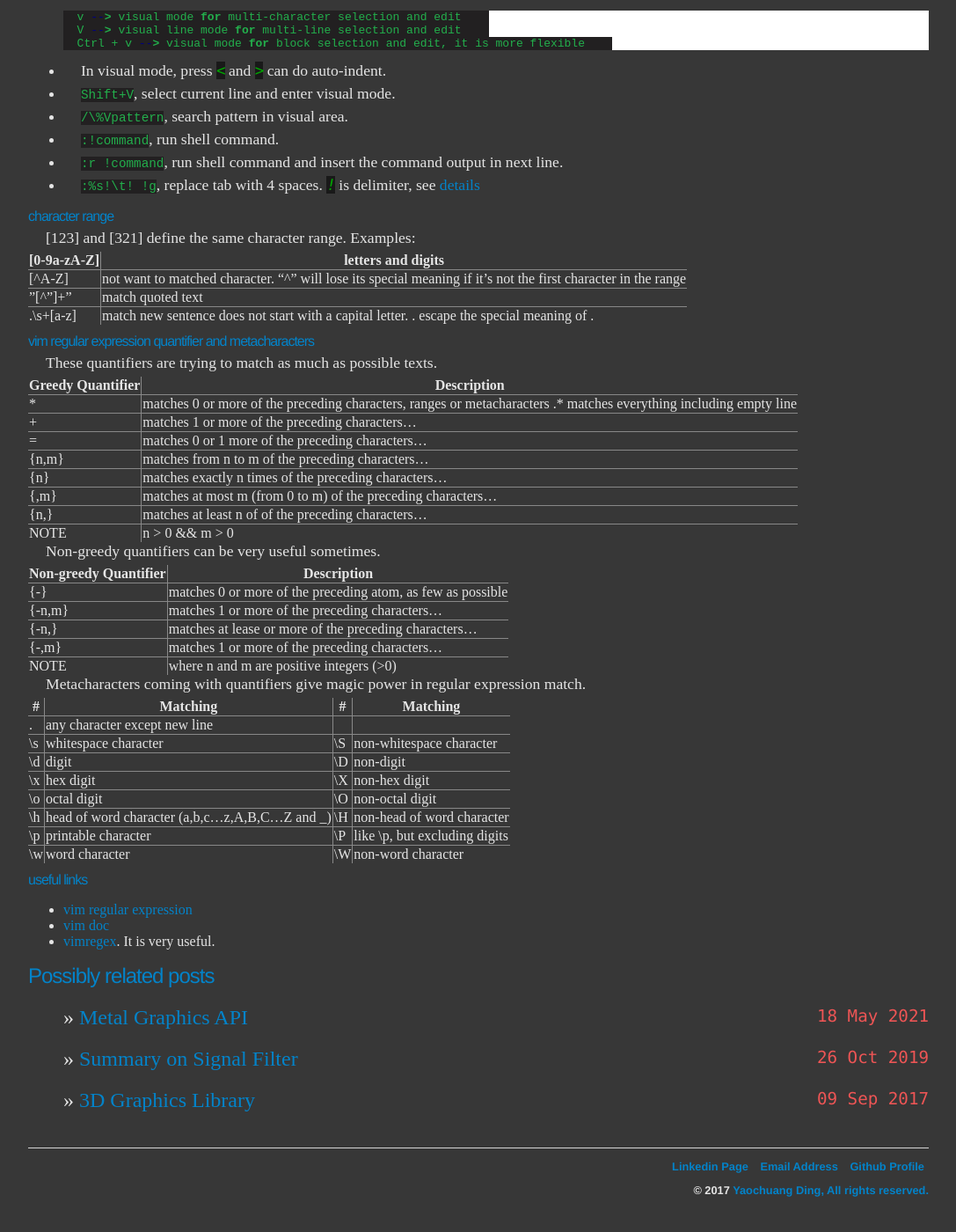
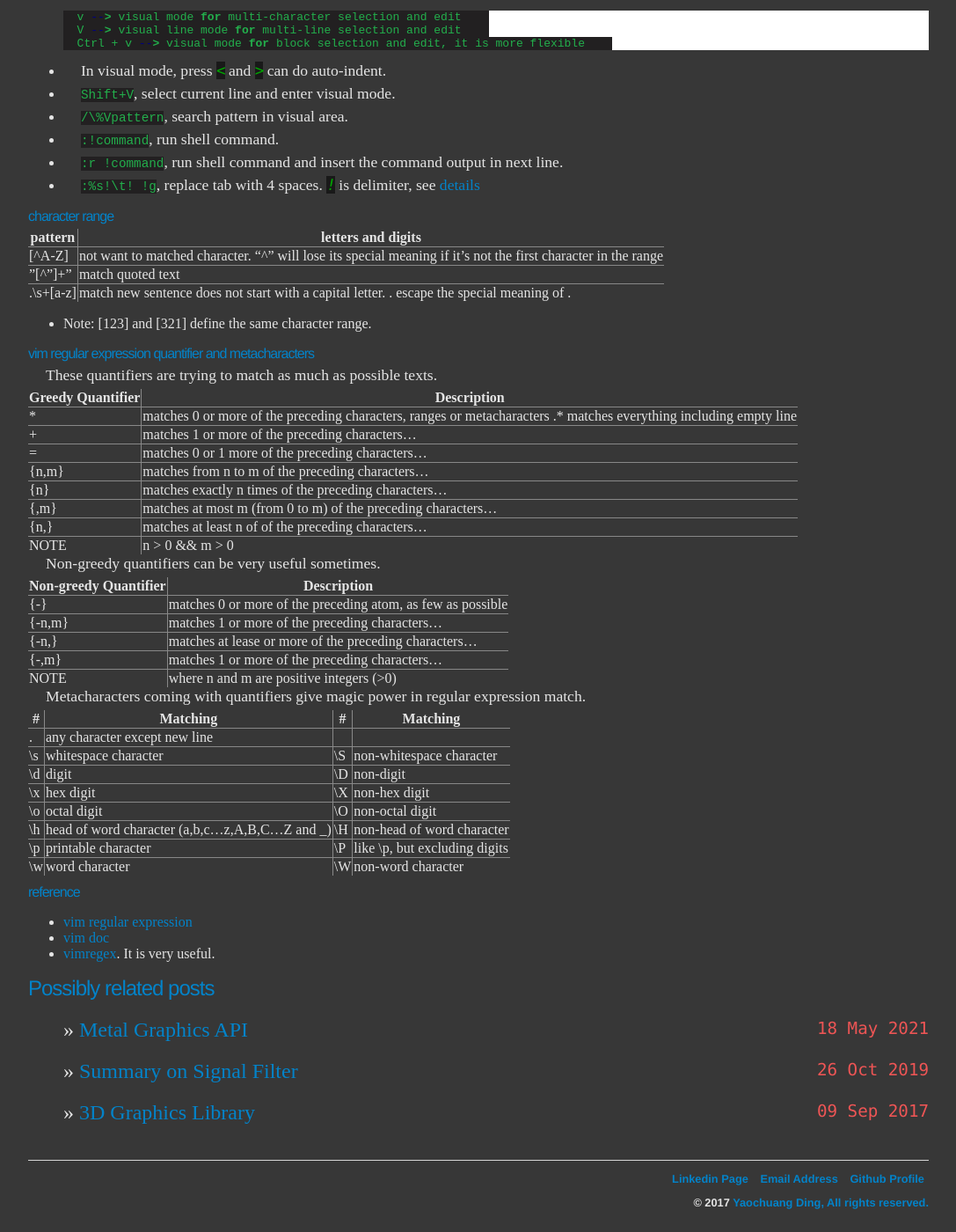
Before and after one commit to ychding11/ychding11.github.io, a Jekyll site: the page built from _posts/2021-08-19-Vim-Command.md, in a window 1280 px wide and 1400 px high, scrolled down 808 px. Shown: the whole window at 88% size, without its empty margins (96-1183 px from the left). Built offline with Jekyll 4.4.1, drawn with Linux system fonts in a browser that asks for light colours.

Commit message:
update post

```diff
--- a/_posts/2021-08-19-Vim-Command.md
+++ b/_posts/2021-08-19-Vim-Command.md
@@ -63,14 +63,14 @@ This post summaries the commonly used vim commands and examples.
 
 ### character range
 
-[123] and [321] define the same character range.
-Examples:
 
-| [0-9a-zA-Z] | letters and digits                                                                                              |
-|-------------|-----------------------------------------------------------------------------------------------------------------|
+| pattern     | letters and digits                                                                                              |
+| ------------|---------------------------------------------------------------------------------------------------------------- |
 | [^A-Z]      | not want to matched character.   "^" will lose its special meaning if it's not the first character in the range |
 | "[^"]\+"    | match quoted text                                                                                               |
 | \.\s\+[a-z] | match new sentence does not start with a capital letter. \. escape the special meaning of .                     |
+
+- Note: [123] and [321] define the same character range.
 
 ### vim regular expression quantifier and metacharacters
 
@@ -110,8 +110,7 @@ Metacharacters coming with quantifiers give magic power in regular expression ma
 | \p | printable character                                | \P | like \p, but excluding digits |
 | \w | word character                                     | \W | non-word character            |
 
-### useful links
-
+### reference
 - [vim regular expression](http://www.cnblogs.com/PegasusWang/p/3153300.html)
 - [vim doc](http://vimdoc.sourceforge.net/htmldoc/pattern.html)
 - [vimregex](http://vimregex.com/). It is very useful.
```
